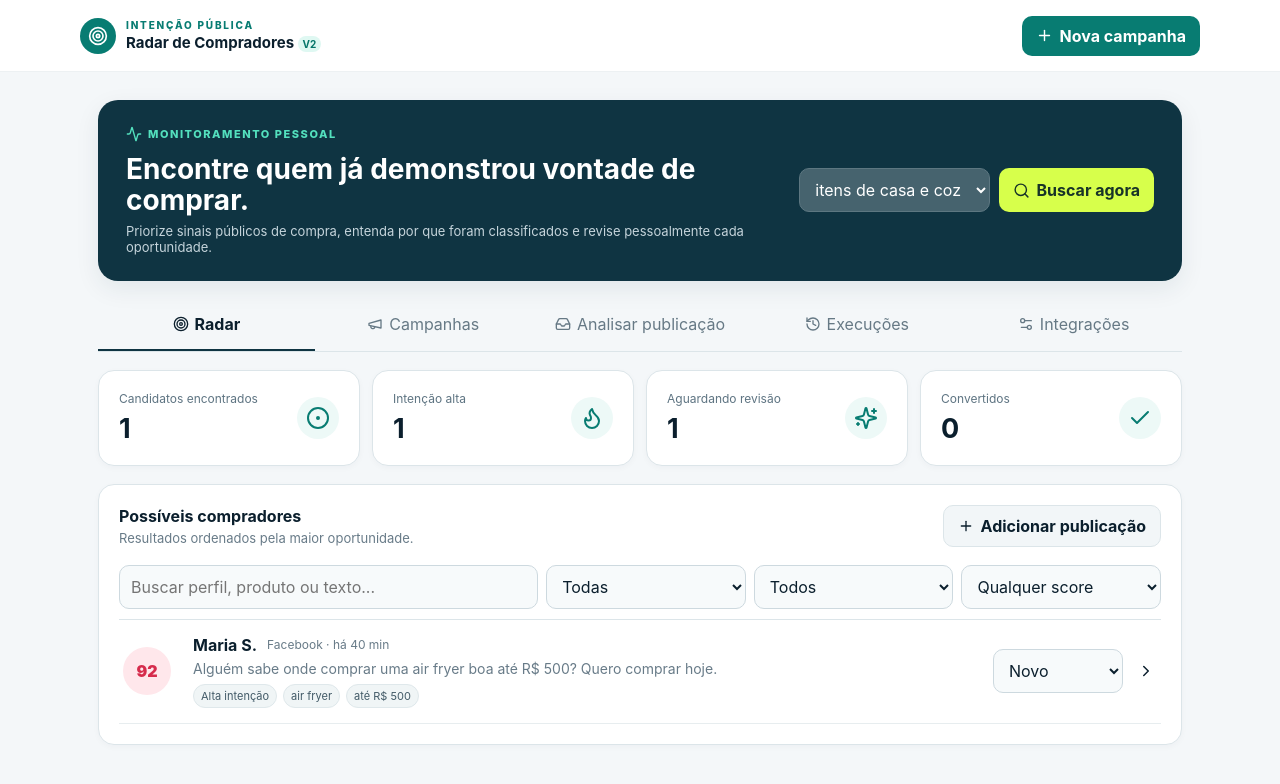
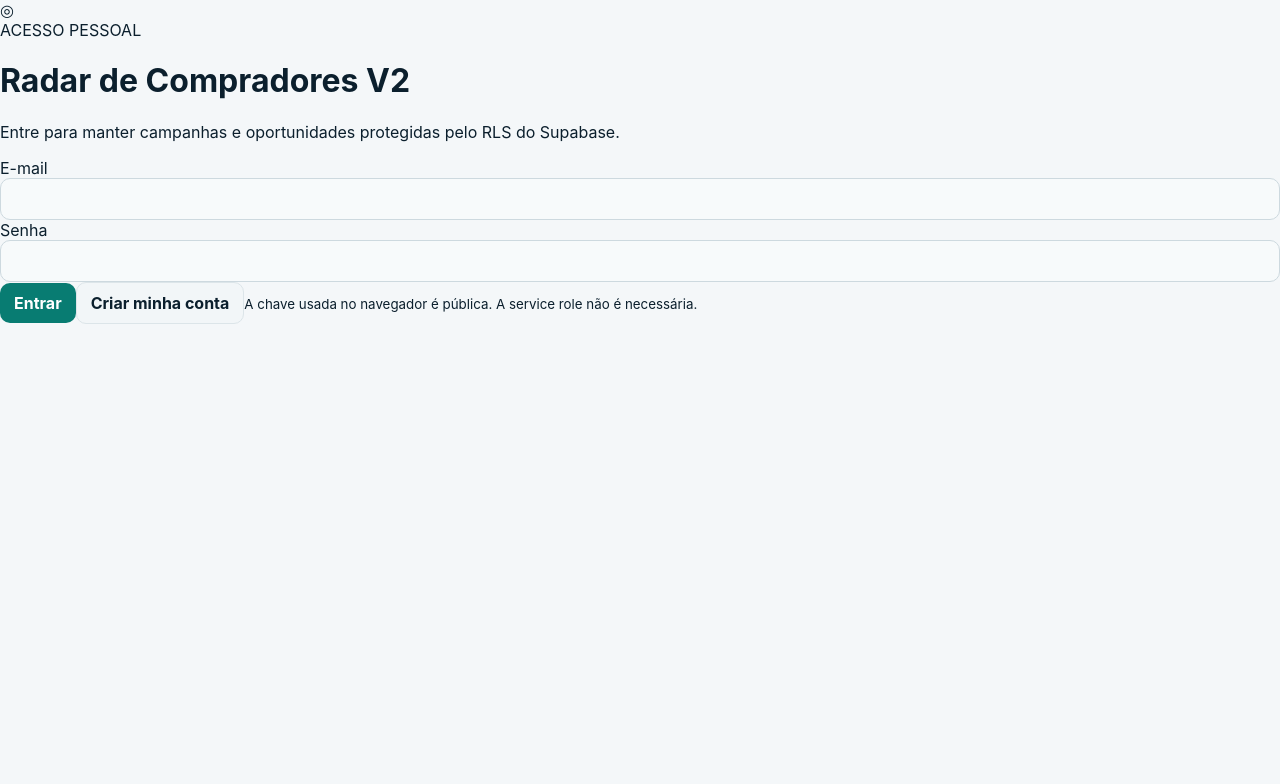
Before and after one commit to elenilson787/radar-compradores-v2, a Next.js app: page / in a window 1280 px wide. Shown: the top 784 px of the page. Built offline with nearby package versions, Linux system fonts and the light colour scheme; no server answers.

Commit message:
feat: route app through Supabase cloud gate

```diff
--- a/app/page.tsx
+++ b/app/page.tsx
@@ -1,3 +1,5 @@
-import App from "@/components/App";
+import CloudGate from "@/components/CloudGate";
 
-export default function Home() { return <App />; }
+export default function Home() {
+  return <CloudGate />;
+}
```
